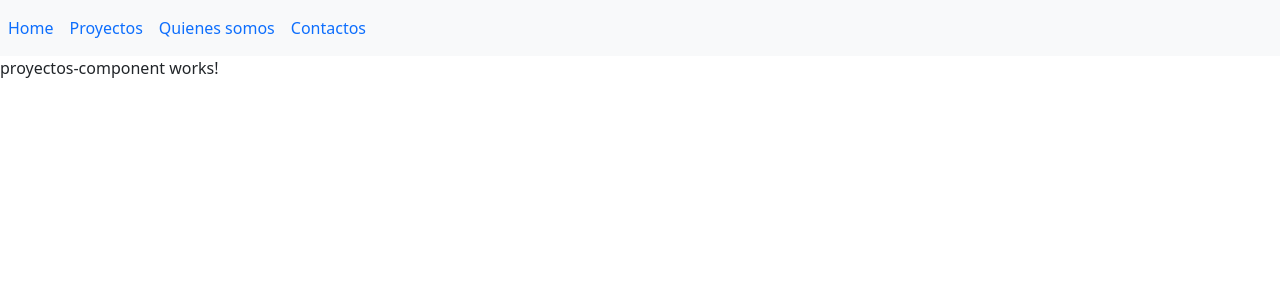
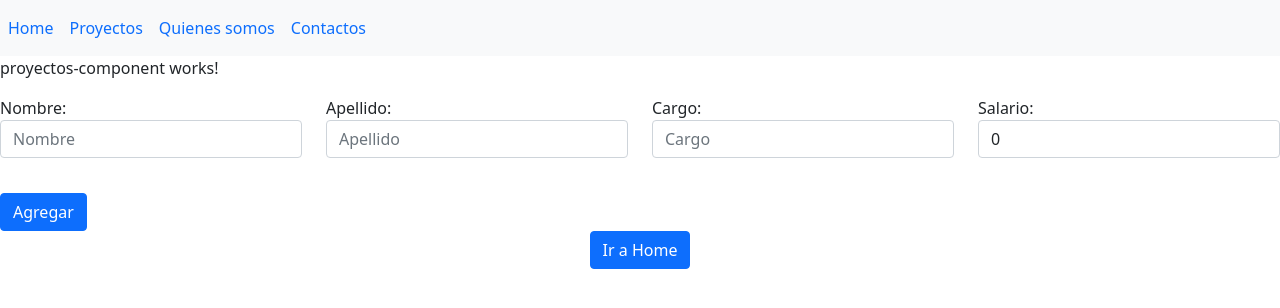
Before and after one commit to nanreh1976/empleadosd3, an Angular app: page /proyectos in a window 1280 px wide. Shown: the top 308 px of the page. Built offline with nearby package versions, Linux system fonts and the light colour scheme.

Commit message:
Routing III, Routing Programatico

```diff
--- a/src/app/home-component/home-component.component.html
+++ b/src/app/home-component/home-component.component.html
@@ -4,30 +4,7 @@
 
      <br><br>
 
-        <form class="form.group row">
 
-        <div class="form-group col-md-3">
-            <label for="nombre">Nombre:</label>
-            <input type="text" class="form-control" name="nombre" id="nombre" placeholder="Nombre" [(ngModel)]="cuadroNombre">
-        </div>
-        <div class="form-group col-md-3">
-            <label for="apellido">Apellido:</label>
-            <input type="text" class="form-control" name="apellido" id="apellido" placeholder="Apellido" [(ngModel)]="cuadroApellido">
-        </div>
-        <div class="form-group col-md-3">
-            <label for="cargo">Cargo:</label>
-            <input type="text" class="form-control" name="cargo" id="cargo" placeholder="Cargo" [(ngModel)]="cuadroCargo">
-        </div>
-        <div class="form-group col-md-3">
-            <label for="salario">Salario:</label>
-            <input type="text" class="form-control" name="salario" id="salario" placeholder="Salario" [(ngModel)]="cuadroSalario">
-        </div>
-        <div class="col-md-3" style="text-align: left;">
-            <button type="button" class="btn btn-primary" (click)="agregarEmpleado()" style="margin-top: 35px ">Agregar</button>
-
-        </div>
-
-         </form>
 
 
 
--- a/src/app/proyectos-component/proyectos-component.component.html
+++ b/src/app/proyectos-component/proyectos-component.component.html
@@ -1 +1,36 @@
 <p>proyectos-component works!</p>
+
+<form class="form.group row">
+
+    <div class="form-group col-md-3">
+        <label for="nombre">Nombre:</label>
+        <input type="text" class="form-control" name="nombre" id="nombre" placeholder="Nombre" [(ngModel)]="cuadroNombre">
+    </div>
+    <div class="form-group col-md-3">
+        <label for="apellido">Apellido:</label>
+        <input type="text" class="form-control" name="apellido" id="apellido" placeholder="Apellido" [(ngModel)]="cuadroApellido">
+    </div>
+    <div class="form-group col-md-3">
+        <label for="cargo">Cargo:</label>
+        <input type="text" class="form-control" name="cargo" id="cargo" placeholder="Cargo" [(ngModel)]="cuadroCargo">
+    </div>
+    <div class="form-group col-md-3">
+        <label for="salario">Salario:</label>
+        <input type="text" class="form-control" name="salario" id="salario" placeholder="Salario" [(ngModel)]="cuadroSalario">
+    </div>
+    <div class="col-md-3" style="text-align: left;">
+        <button type="button" class="btn btn-primary" (click)="agregarEmpleado()" style="margin-top: 35px ">Agregar</button>
+
+    </div>
+
+     </form>
+
+
+
+
+
+<div style="text-align: center;">
+
+    <button class="btn btn-primary" (click)="volverHome()">Ir a Home</button>
+
+</div>
--- a/src/app/proyectos-component/proyectos-component.component.ts
+++ b/src/app/proyectos-component/proyectos-component.component.ts
@@ -1,4 +1,8 @@
 import { Component, OnInit } from '@angular/core';
+import { Router } from '@angular/router';
+import { Empleado } from '../empleado.model';
+import { EmpleadosService } from '../empleados.services';
+import { ServicioEmpleadosService } from '../servicio-empleados.service';
 
 @Component({
   selector: 'app-proyectos-component',
@@ -7,9 +11,39 @@
 })
 export class ProyectosComponentComponent implements OnInit {
 
-  constructor() { }
+  constructor(private router:Router, private miServicio:ServicioEmpleadosService, private empleadoService:EmpleadosService) { }
+
+  empleados:Empleado[]=[];
+
 
   ngOnInit(): void {
+
+    this.empleados=this.empleadoService.empleados;
   }
 
+volverHome(){
+
+this.router.navigate(['']);
+
+
 }
+
+agregarEmpleado(){
+  let miEmpleado=new Empleado(this.cuadroNombre,this.cuadroApellido,this.cuadroCargo,this.cuadroSalario);
+  // this.miServicio.muestraMensaje("Nombre del Empleado: "+ miEmpleado.nombre);
+  this.empleadoService.agregarEmpleadoServicio(miEmpleado);
+
+  this.router.navigate(['']);
+
+  }
+
+
+
+  cuadroNombre:string="";
+  cuadroApellido:string="";
+  cuadroCargo:string="";
+  cuadroSalario:number=0;
+
+
+
+}
```
Also changed, not shown: src/app/home-component/home-component.component.ts (+1 -6 lines).
